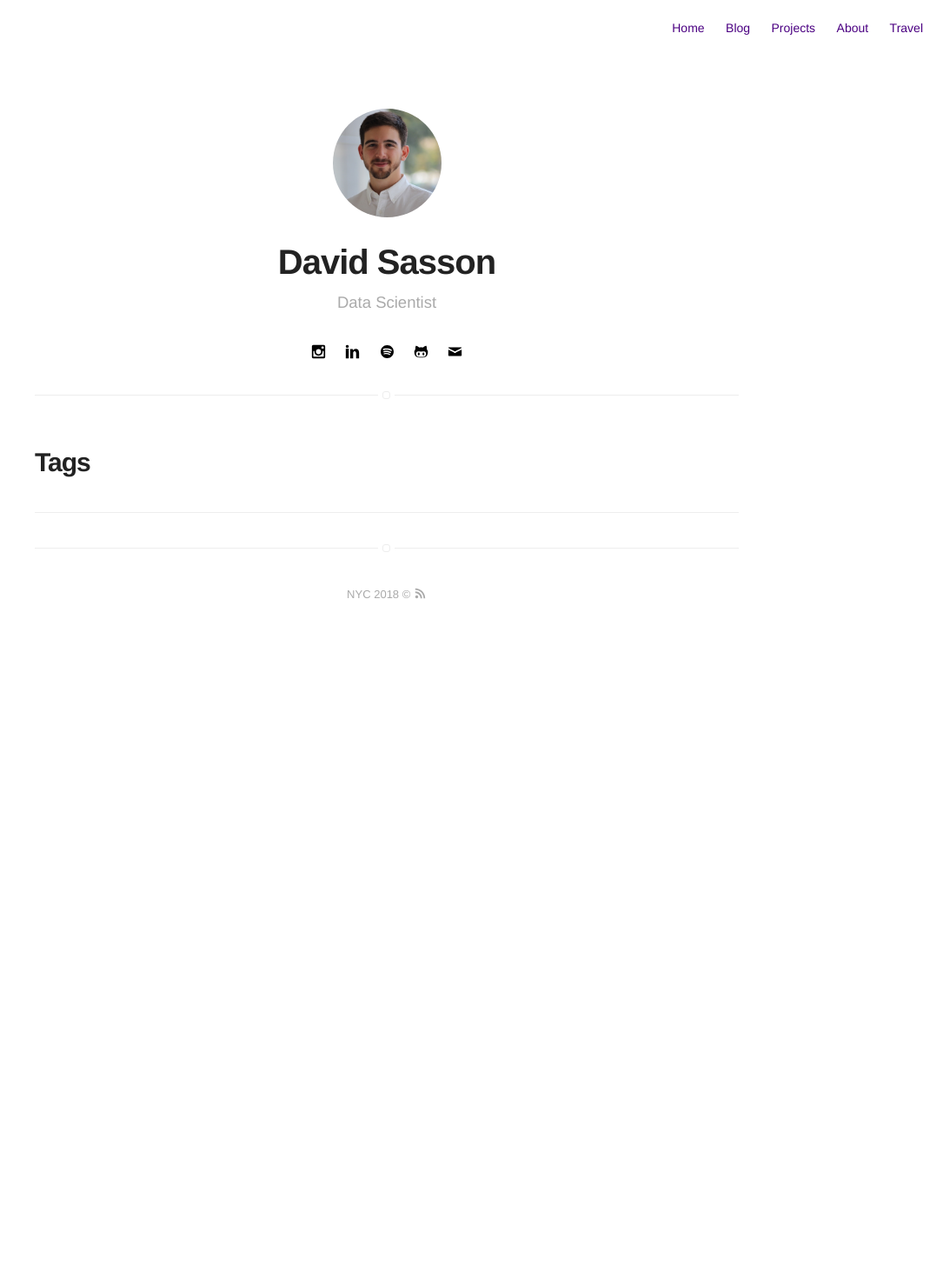
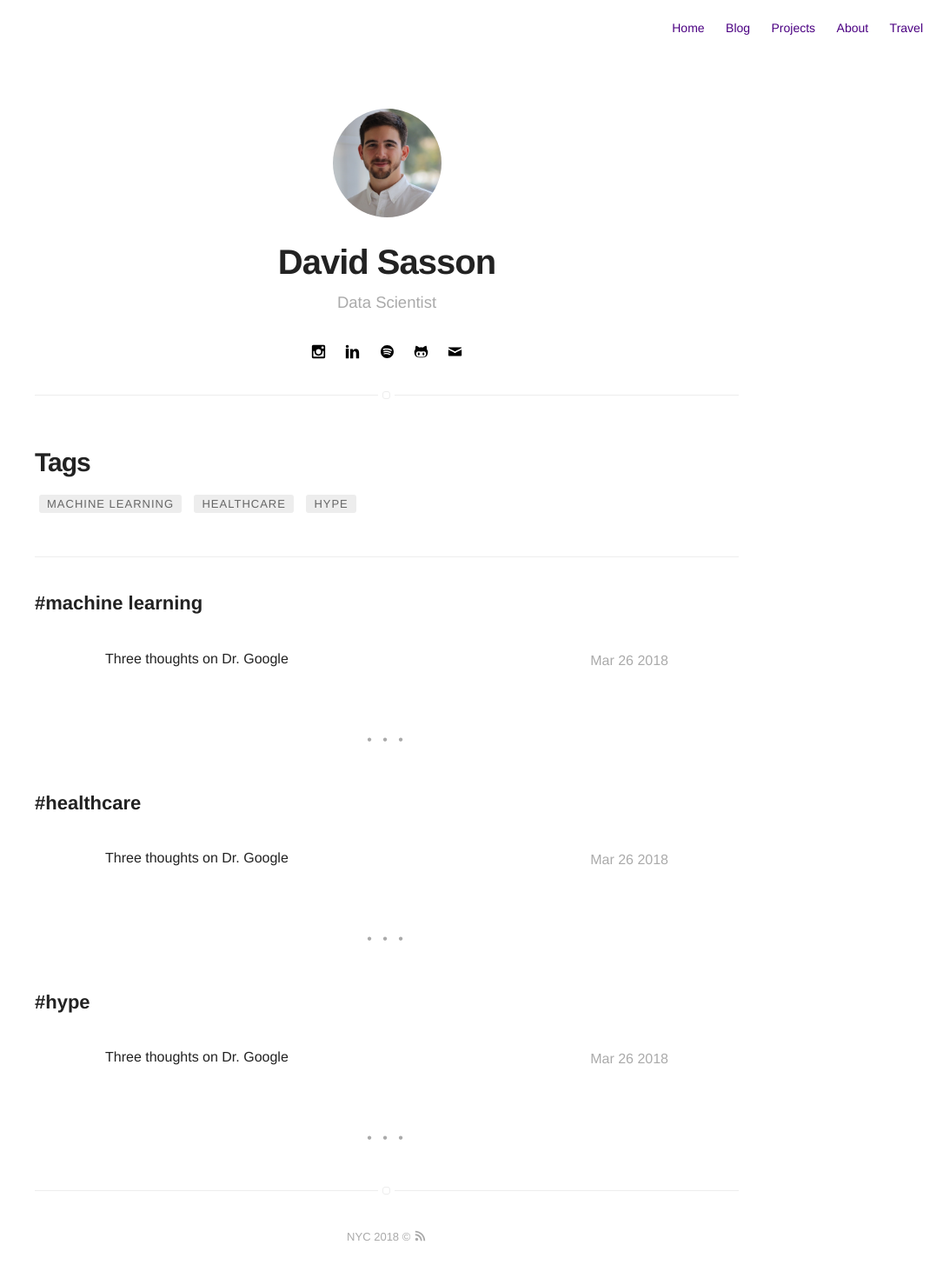
Before and after one commit to dsasson48/dsasson48.github.io, a Jekyll site: the page built from tags.html, in a window 1280 px wide. Shown: the whole page at 87% size, without its empty margins (195-1280 px from the left). Built offline with Jekyll 4.4.1, drawn with Linux system fonts in a browser that asks for light colours; before the commit the page ends 900 px from its top, so only the background shows below that; part of the change alters nothing that is shown.

Commit message:
first blog post! :)

```diff
--- a/_config.yml
+++ b/_config.yml
@@ -16,7 +16,7 @@ picture: assets/images/2profile.jpg
 # resume-external: true
 # resume-url: https://google.com/?q=my+resume
 travel: true
-
+future: true
 
 url: http://dsasson48.github.io
 # your url: http://USERNAME.github.io
--- /dev/null
+++ b/_posts/2018-03-26-goog.md
@@ -0,0 +1,22 @@
+---
+title: "Three thoughts on Dr. Google"
+layout: post
+date: 2018-03-26
+category: blog
+tag:
+- machine learning
+- healthcare
+- hype
+---
+
+Earlier this month Verily came out with an interesting [piece of software](https://goo.gl/fTtQCu) that identifies several covariates with surprising accuracy from retinal scans of 300,000 patients. These features are fed into a model which yields the probability of suffering a major cardiac event. Although we've seen several versions of medical algorithms that aim to supplement or (gasp) replace physicians, this tech is unique in that it's trying to repurpose existing data. Furthermore, the combination of a massive shortage of clinicians and the leading cause of death worldwide means a huge potential for disruption.
+
+<img src="/assets/images/goog.png" align="middle">
+
+
+
+Although they made the headlines, the ugly underbelly of this technology is dependent on agile and interoperable hospital systems--both of which have made tremendous progress over the past decade ([Thanks, Obama](https://obamawhitehouse.archives.gov/blog/2013/05/24/more-half-doctors-now-use-electronic-health-records-thanks-administration-policies)). Google has deep learning experts and world renowned scientists, but at the end of the day any team's ability is a function of data quality and quantity. Open source, clean, and anonymized medical records are critical. We have a long way to go until CSV heaven.
+
+Finally, with new machine learning applications coming right and left when are we actually going to start trusting these things? Obviously, this method needs to be thoroughly validated before it can be used in a clinical setting, but when is "good" good enough? The traditional [Systematic COronary Risk Evaluation](https://en.wikipedia.org/wiki/HeartScore) or "SCORE" method of predicting risk is correct 72% of the time, while Google's was correct 70% of the time. How much strategic risk are health care organizations willing to take on for innovative technologies or increased productivity?
+
+I sure as hell don't have the answers, but the first step is asking the right questions.
```
Also changed, not shown: assets/images/goog.png (added).
